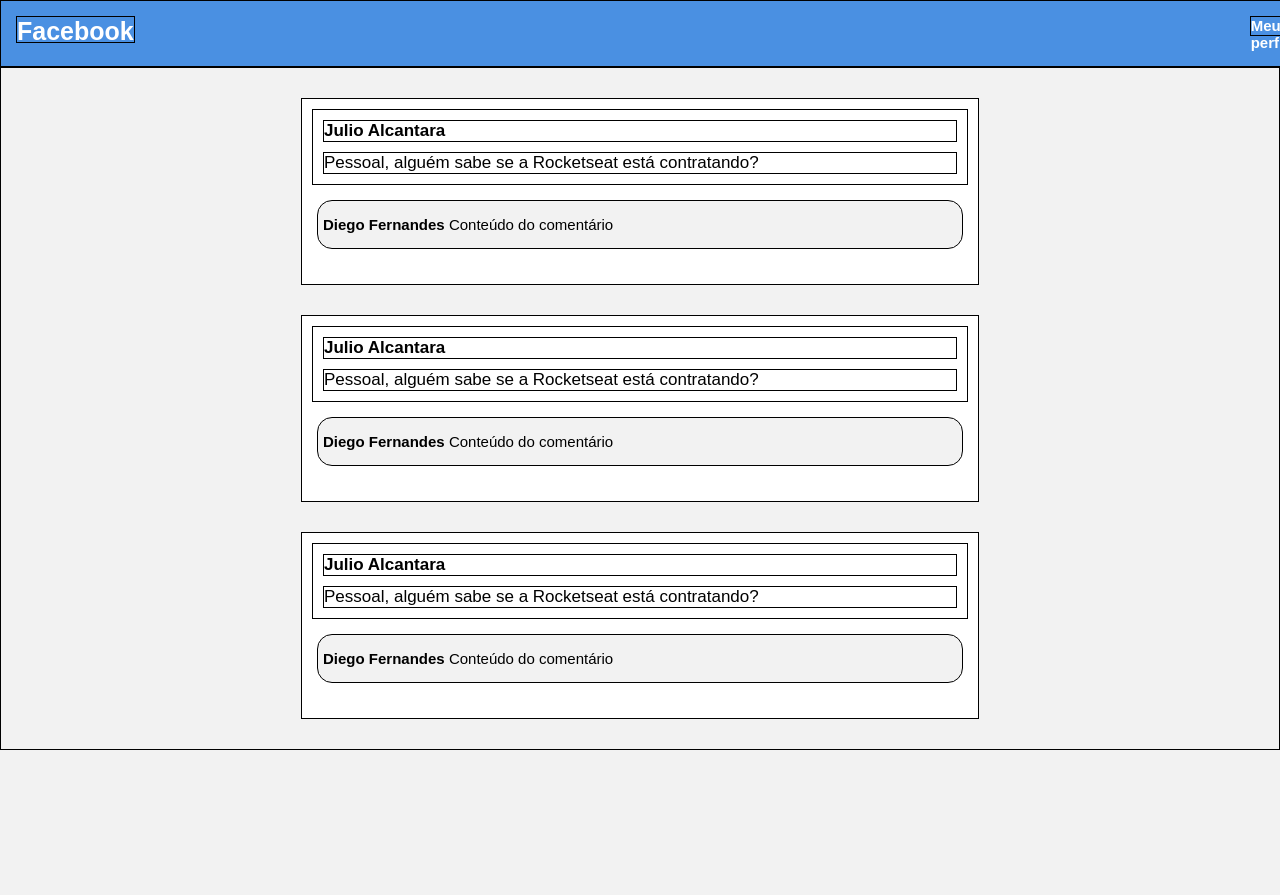
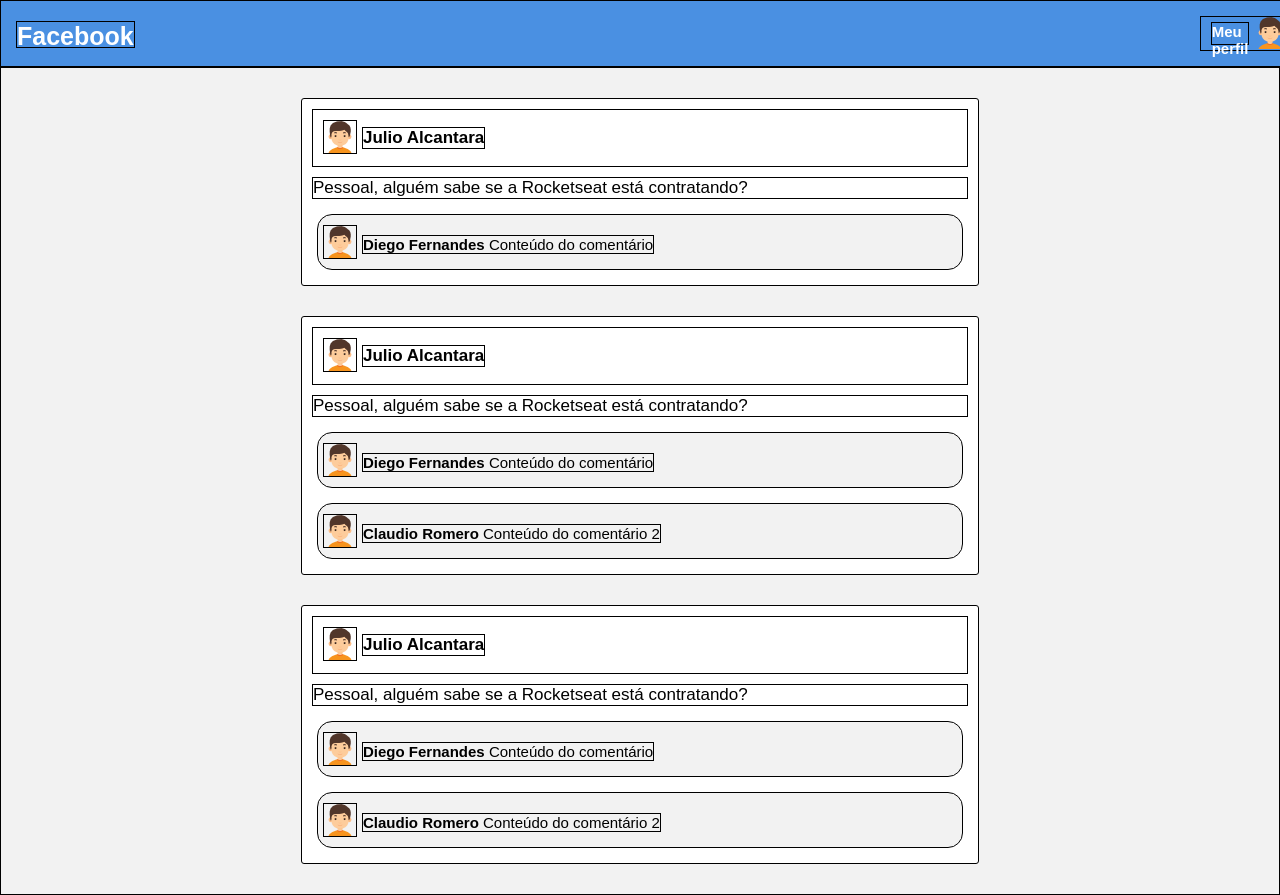
Before and after one commit to kielkow/Facebook-feed, a React app: page / in a window 1280 px wide. Before the commit the page ends 800 px from the top, so only its background shows below. Built offline with nearby package versions, Linux system fonts and the light colour scheme.

Commit message:
Finish feed with border

```diff
--- a/src/App.css
+++ b/src/App.css
@@ -11,6 +11,7 @@
   margin-right: 300px;
   margin-left: 300px;
   border: solid 1px black;
+  border-radius: 3px;
   list-style-type: none;
   background-color: #FFF;
   color: black;
@@ -51,32 +52,71 @@
 #header h1{
   font-size: 25px;
   margin: 15px;
+  margin-top: 20px;
   border: solid 1px black;
   padding-bottom: 25px;
 }
 
-#header a{
-  font-size: 15px;
+#header #perfil{
+  display: flex;
   margin-top: 15px;
-  margin-bottom: 15px;
-  margin-left: 1100px;
+  margin-left: 1050px;
+  padding-left: 5px;
   border: solid 1px black;
   color: white;
   text-decoration: none;
 }
 
+
+
+
 #post #posting{
   border: solid 1px black;
   margin: 10px;
+  display: flex;
 }
 
 #post #posting #postingName{
   font-weight: bold;
   border: solid 1px black;
+}
+
+#post #posting img{
+  border: solid 1px black;
+  margin: 10px;
+  margin-right: 5px;
+}
+
+#post #postingContent{
+  margin: 10px;
+  border: solid 1px black;
   margin: 10px;
 }
 
-#post #posting #postingContent{
+
+
+
+
+
+
+#comment #commenting{
+  display: flex;
+  padding-top: 10px;
+}
+
+#comment #commenting img{
   border: solid 1px black;
-  margin: 10px;
+  margin-right: 5px;
 }
+
+#comment #commenting p{
+  border: solid 1px black;
+  margin-top: 10px;
+}
+
+#header #perfil p{
+  border: solid 1px black;
+  font-size: 15px;
+  font-weight: bold;
+  margin: 5px;
+}
--- a/src/components/Comment.js
+++ b/src/components/Comment.js
@@ -1,10 +1,13 @@
 import React from 'react';
 import PropTypes from 'prop-types';
+
+import icon from '../assets/icon.png'
 
 function Comment({ data }){
   return (
     <li id="comment">
       <div id="commenting">
+        <img width="32" height="32" src={icon}/>
         <p><b>{data.author.name}</b> {data.content}</p>
       </div>
     </li>
--- a/src/components/Header.js
+++ b/src/components/Header.js
@@ -1,11 +1,16 @@
 import React, { Component } from 'react';
+
+import icon from '../assets/icon.png'
 
 class Header extends Component{
   render(){
     return (
       <header id="header">
         <h1>Facebook</h1>
-        <a href="#"><b>Meu perfil</b></a>
+        <div id="perfil">
+          <p>Meu perfil</p>
+          <img width="32" height="32" src={icon}/>
+        </div>
       </header>
     )
   }
--- a/src/components/Post.js
+++ b/src/components/Post.js
@@ -1,5 +1,7 @@
 import React from 'react';
 import PropTypes from 'prop-types';
+
+import icon from '../assets/icon.png'
 
 import Comment from './Comment';
 
@@ -7,15 +9,15 @@
   return (
     <li id="post">
       <div id="posting">
+        <img width="32" height="32" src={icon}/>
         <p id="postingName">{data.author.name}</p>
-        <p id="postingContent">{data.content}</p>
       </div>
+      <p id="postingContent">{data.content}</p>
         <ul>
             {data.comments.map(
               comment => <Comment key={comment.id} data = {comment} />
             )}
         </ul>
-        <br/>
     </li>
   );
 }
--- a/src/components/PostList.js
+++ b/src/components/PostList.js
@@ -41,6 +41,14 @@
               avatar: "http://url-da-imagem.com/imagem.jpg"
             },
             content: "Conteúdo do comentário"
+          },
+          {
+            id: 2,
+            author: {
+              name: "Claudio Romero",
+              avatar: "http://url-da-imagem.com/imagem.jpg"
+            },
+            content: "Conteúdo do comentário 2"
           }
         ]
       },
@@ -60,6 +68,14 @@
               avatar: "http://url-da-imagem.com/imagem.jpg"
             },
             content: "Conteúdo do comentário"
+          },
+          {
+            id: 2,
+            author: {
+              name: "Claudio Romero",
+              avatar: "http://url-da-imagem.com/imagem.jpg"
+            },
+            content: "Conteúdo do comentário 2"
           }
         ]
       }
```
Also changed, not shown: src/assets/icon.png (added).
